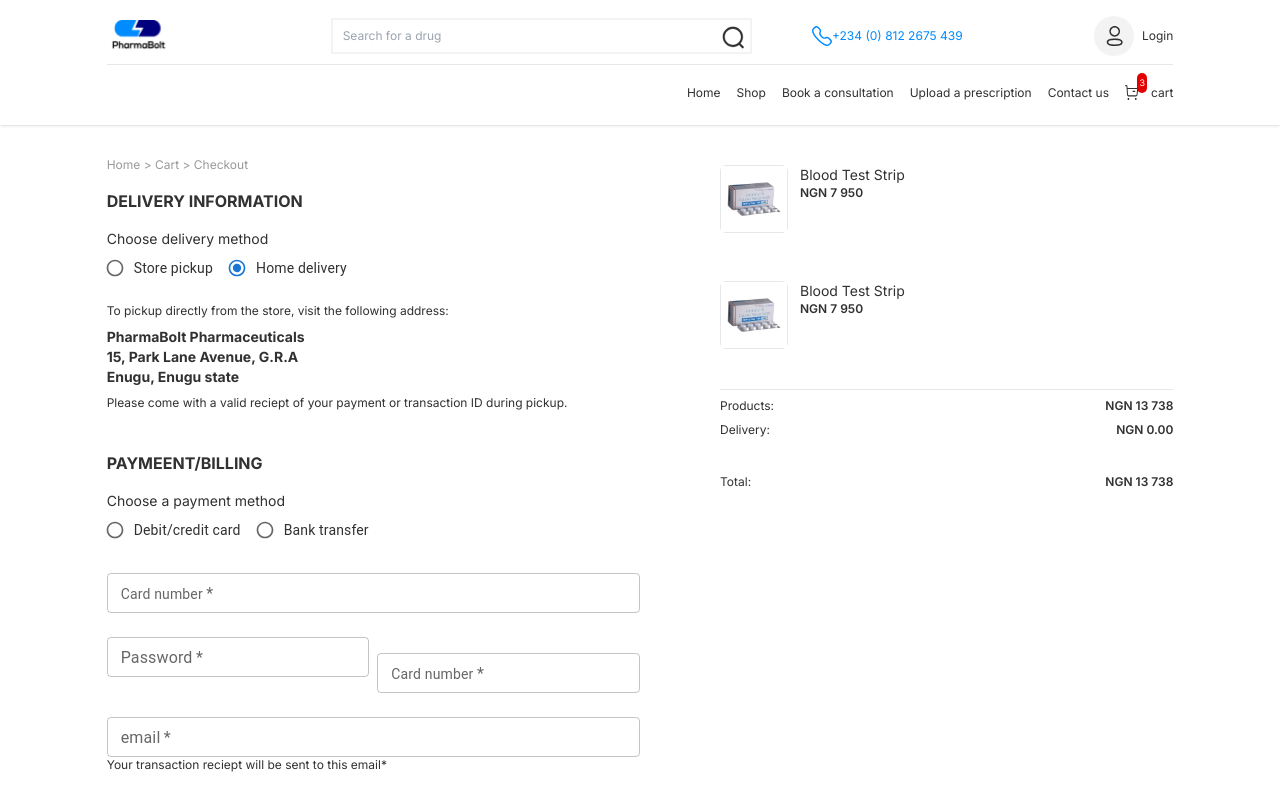
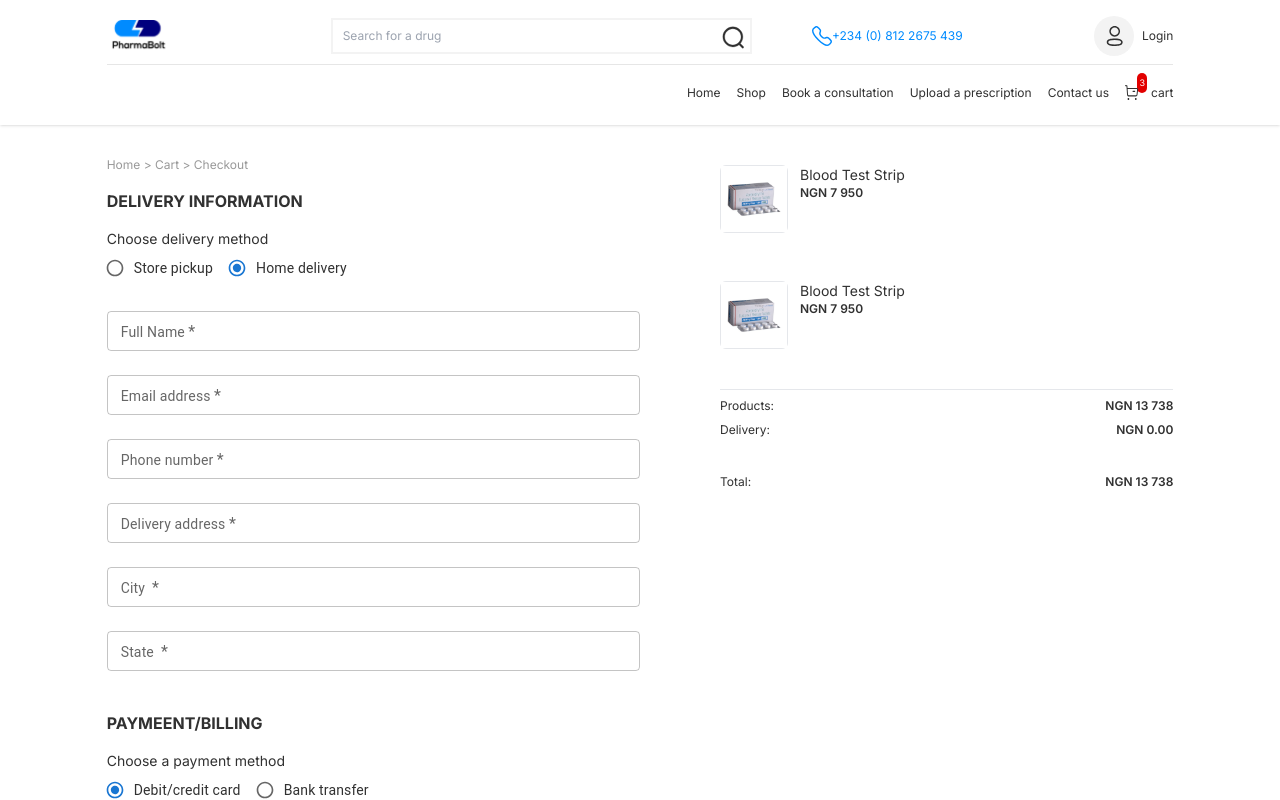
Before and after one commit to IsraelChidera/pharmabolt, a Next.js app: page /cart/checkout in a window 1280 px wide. Both pictures are taken after a click on the label "Home delivery". Shown: the top 800 px of the page. Built offline with nearby package versions, Linux system fonts and the light colour scheme; no server answers.

Commit message:
COmpleted checkout page

```diff
--- a/app/cart/checkout/page.tsx
+++ b/app/cart/checkout/page.tsx
@@ -1,6 +1,6 @@
 'use client'
 
-import React from 'react';
+import React, { useState } from 'react';
 import Radio from '@mui/material/Radio';
 import RadioGroup from '@mui/material/RadioGroup';
 import FormControlLabel from '@mui/material/FormControlLabel';
@@ -13,6 +13,18 @@ import product1 from '../../../public/assets/product.png';
 import Image from "next/image";
 
 const page = () => {
+
+    const [selectedOption, setSelectedOption] = useState('Store pickup');
+    const [selectedPaymentOption, setSelectedPaymentOption] = useState("Debit/credit card");
+
+    const handleChange = (event: any) => {
+        setSelectedOption(event.target.value);
+    }
+
+    const handlePaymentMethodChange = (event: any) => {
+        setSelectedPaymentOption(event.target.value);
+    }
+
     return (
         <section className='md:mt-0 grid grid-cols-1 mt-10 md:grid px-3 md:px-0 md:grid-cols-2 md:space-x-20 mx-auto md:w-5/6 md:py-8 py-10'>
             <div className='md:order-1 order-2'>
@@ -36,9 +48,12 @@ const page = () => {
                                         fontSize: 20,
                                     },
                                 }}
+                                defaultValue={selectedOption}
+                                // value={selectedOption}
+                                onChange={handleChange}
                             >
                                 <FormControlLabel
-                                    value={<span>Store pickup</span>}
+                                    value={"Store pickup"}
                                     control={<Radio />}
                                     label={<span className='text-sm'>Store pickup</span>}
                                 />
@@ -50,9 +65,11 @@ const page = () => {
                                 />
                             </RadioGroup>
                         </FormControl>
+
                     </div>
 
-                    <div className='space-y-2 mt-4'>
+                    {selectedOption === 'Store pickup'
+                        && <div className='space-y-2 mt-4'>
                             <p className="text-xs"> To pickup directly from the store, visit the following address: </p>
 
                             <div className='text-sm font-bold'>
@@ -63,6 +80,83 @@ const page = () => {
 
                             <p className='text-xs'> Please come with a valid reciept of your payment or transaction ID during pickup. </p>
                         </div>
+                    }
+
+                    {selectedOption === 'Home delivery' &&
+                        <Box
+                            component="form"
+                            className='mt-6 space-y-6'
+                            noValidate
+                            autoComplete="off"
+                        >
+                            <div>
+                                <TextField
+                                    required
+                                    id="outlined-required"
+                                    label={<span className='text-sm'>Full Name</span>}
+                                    size="small"
+                                    className='w-full'
+                                />
+                            </div>
+
+                            <div>
+                                <TextField
+                                    required
+                                    type="email"
+                                    id="outlined-required"
+                                    label={<span className='text-sm'>Email address</span>}
+                                    size="small"
+                                    className='w-full'
+                                />
+                            </div>
+
+                            <div>
+                                <TextField
+                                    required
+                                    type="tel"
+                                    id="outlined-required"
+                                    label={<span className='text-sm'>Phone number</span>}
+                                    size="small"
+                                    className='w-full'
+                                />
+                            </div>
+
+                            <div>
+                                <TextField
+                                    type="text"
+                                    required
+                                    id="outlined-required"
+                                    label={<span className='text-sm'>Delivery address</span>}
+                                    size="small"
+                                    className='w-full'
+                                />
+                            </div>
+
+                            <div>
+                                <TextField
+                                    required
+                                    type="text"
+                                    id="outlined-required"
+                                    label={<span className='text-sm'>City </span>}
+                                    size="small"
+                                    className='w-full'
+                                />
+                            </div>
+
+                            <div>
+                                <TextField
+                                    required
+                                    id="outlined-required"
+                                    type="text"
+                                    label={<span className='text-sm'> State </span>}
+                                    size="small"
+                                    className='w-full'
+                                />
+                            </div>
+                        </Box>
+                    }
+
+
                 </div>
 
                 <div className='mt-10'>
@@ -82,9 +176,11 @@ const page = () => {
                                     fontSize: 20,
                                 },
                             }}
+                            defaultValue={selectedPaymentOption}
+                            onChange={handlePaymentMethodChange}
                         >
                             <FormControlLabel
-                                value={<span>Debit/credit card</span>}
+                                value="Debit/credit card"
                                 control={<Radio />}
                                 label={<span className='text-sm'>Debit/credit card</span>}
                             />
@@ -96,6 +192,8 @@ const page = () => {
                         </RadioGroup>
                     </FormControl>
 
+                    {
+                        selectedPaymentOption === 'Debit/credit card' &&
                         <div className='mt-6'>
                             <Box
                                 component="form"
@@ -113,7 +211,7 @@ const page = () => {
                                     />
                                 </div>
 
-                            <div className='md:grid grid-cols-2 md:gap-x-2 space-y-4'>
+                                <div className='md:grid grid-cols-2 md:gap-x-2 '>
                                     <div>
                                         <TextField
                                             required
@@ -153,6 +251,34 @@ const page = () => {
 
                             <CustomButton title="Proceed to summary" className='py-3 w-full mt-8' />
                         </div>
+                    }
+
+                    {
+                        selectedPaymentOption === 'Bank transfer' &&
+                        <div>
+                            <div className='space-y-2 mt-4'>
+                                <p className="text-xs"> Make your payment directly into the bank account: </p>
+
+                                <div className='text-sm font-bold'>
+                                    <p>PharmaBolt Pharmaceuticals</p>
+                                    <p> GT Bank </p>
+                                    <p>Account number: 0983452671</p>
+                                </div>
+
+                                <p className='text-sm'>
+                                    Please use your transaction ID as a payment reference.
+                                    Your transaction ID will be generated once you
+                                    select "Bank Transfer" and click on "Checkout".
+                                </p>
+
+                                <p className='pt-4 text-sm'>
+                                    Your order will only be shipped once payment is confirmed.
+                                </p>
+                            </div>
+
+                            <CustomButton title="Proceed to summary" className='py-3 w-full mt-8' />
+                        </div>
+                    }
                 </div>
             </div>
 
```
Lines whose indentation alone changed are shown as unchanged.
